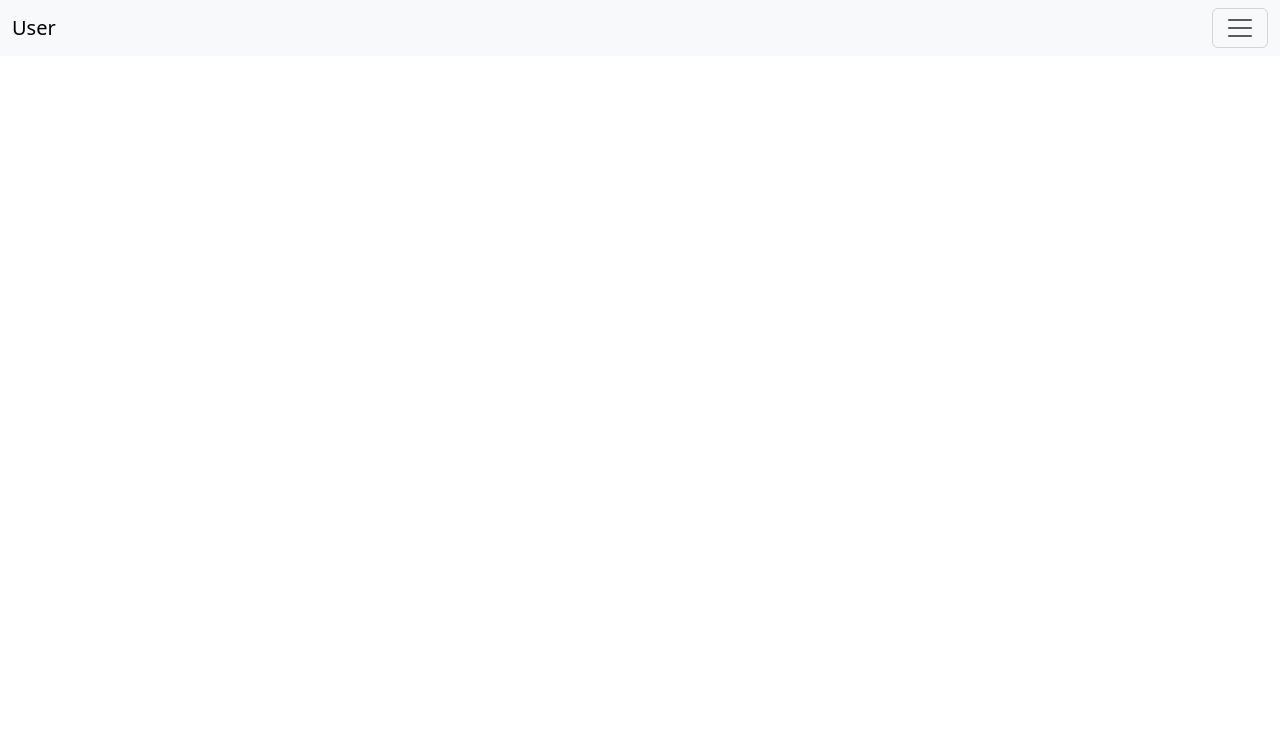
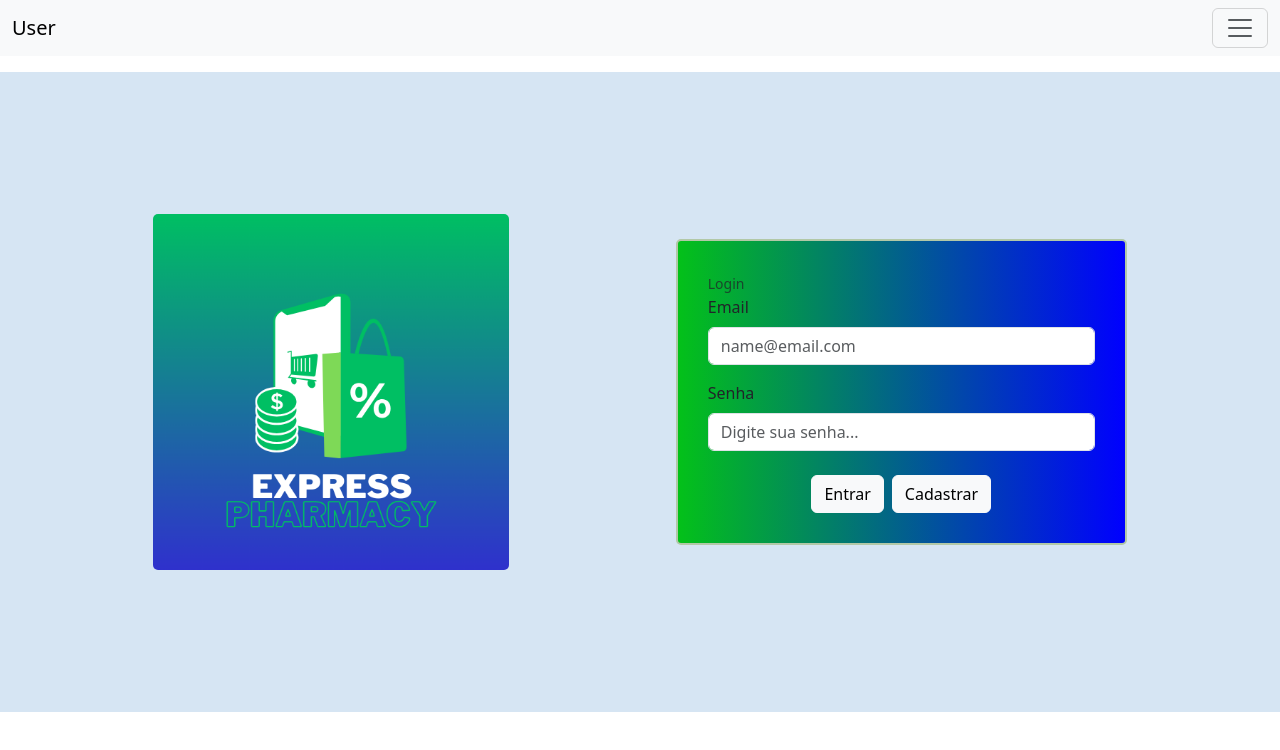
Before and after one commit to FullStack-Itaguacu/M3P-FrontEnd-Squad1, a React (Vite) app in the folder User/: page / in a window 1280 px wide. Shown: the top 750 px of the page. Built offline with nearby package versions, Linux system fonts and the light colour scheme.

Commit message:
add login page

```diff
--- a/User/src/App.jsx
+++ b/User/src/App.jsx
@@ -1,10 +1,12 @@
 import Header from "./components/Header/Header"
+import Login from "./pages/Login/Login"
 
 function App() {
 
   return (
     <>
     <Header />
+    <Login />
     </>
   )
 }
--- /dev/null
+++ b/User/src/components/FormularioLogin/FormularioLogin.jsx
@@ -0,0 +1,34 @@
+import { Container, Button, Form, Row, Col, Stack} from "react-bootstrap";
+import "./formularioLogin.css"
+
+function FormularioLogin() {
+    return (
+        <Container className="form">
+            <Row>
+                <Col>
+                    <Form action="">
+                        <Form.Text className="">Login</Form.Text>
+                        <Form.Group className="mb-3">
+                            <Form.Label>Email</Form.Label>
+                            <Form.Control type="email" placeholder="name@email.com" required />
+                        </Form.Group>
+                        <Form.Group className="mb-3">
+                            <Form.Label>Senha</Form.Label>
+                            <Form.Control type="password" placeholder="Digite sua senha..." required />
+                        </Form.Group>
+                        <Stack className="d-flex justify-content-center" direction="horizontal" gap={2}>
+                        <div className="mt-2">
+                            <Button variant="light">Entrar</Button>
+                        </div>
+                        <div className="mt-2">
+                            <Button variant="light">Cadastrar</Button>
+                        </div>
+                        </Stack>
+                    </Form>
+                </Col>
+            </Row>
+        </Container>
+    );
+}
+
+export default FormularioLogin;
--- /dev/null
+++ b/User/src/components/FormularioLogin/formularioLogin.css
@@ -0,0 +1,7 @@
+.form {
+    background: linear-gradient(to right, rgb(3, 193, 25), blue);
+    border: 2px #b2c8a7 solid;
+    border-radius: 5px;
+    padding: 30px;
+
+}
--- /dev/null
+++ b/User/src/pages/Login/Login.jsx
@@ -0,0 +1,22 @@
+import FormularioLogin from "../../components/FormularioLogin/formularioLogin";
+import { Row, Col, Container, Image } from "react-bootstrap";
+import "./login.css"
+
+function Login() {
+  return (
+    <div className="login">
+    <Container className="justify-content-md-center">
+    <Row style={{ height: "80vh" }} className="align-items-center">
+        <Col md={4} className="mx-auto align-itens-center">
+            <Image className="img" src={"/logo.png"} fluid />
+        </Col>
+        <Col md={5} className="mx-auto align-items-center">
+            <FormularioLogin  />
+        </Col>
+    </Row>
+    </Container>
+    </div>
+  );
+}
+
+export default Login;
--- /dev/null
+++ b/User/src/pages/Login/login.css
@@ -0,0 +1,7 @@
+.login {
+    background-color: rgb(214, 229, 243);
+}
+
+.img {
+    border-radius: 5px;
+}
```
Also changed, not shown: User/public/logo.png (added).
